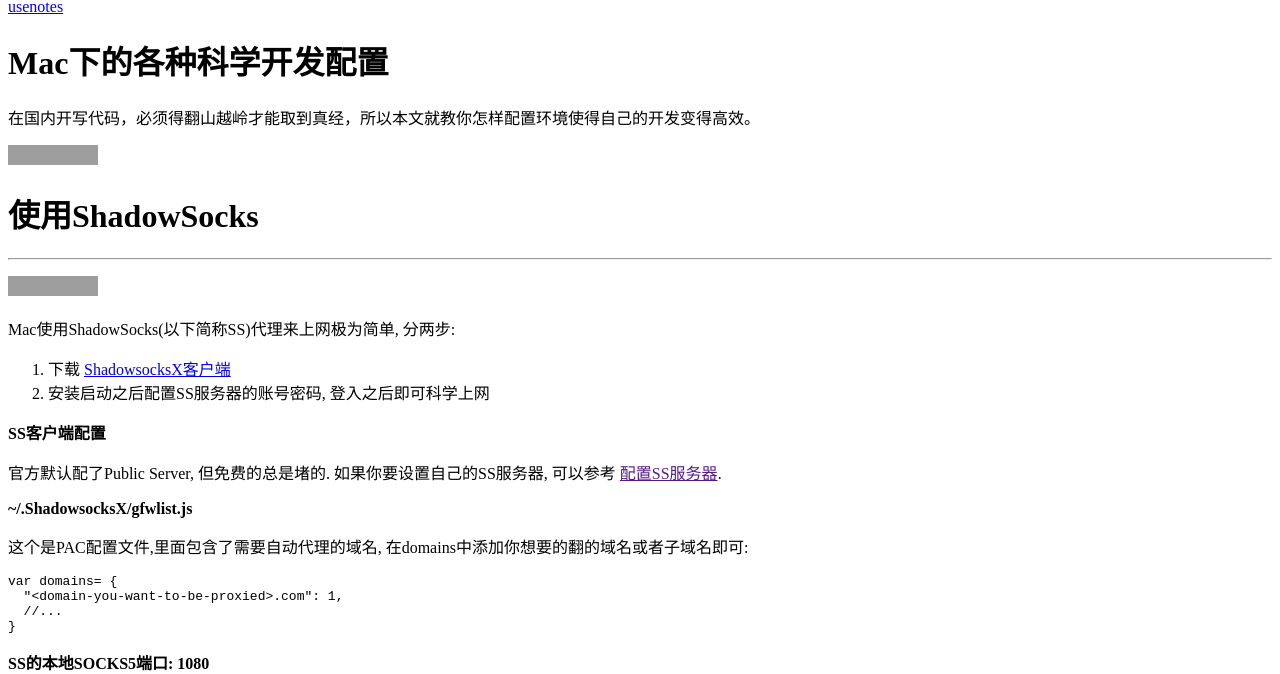
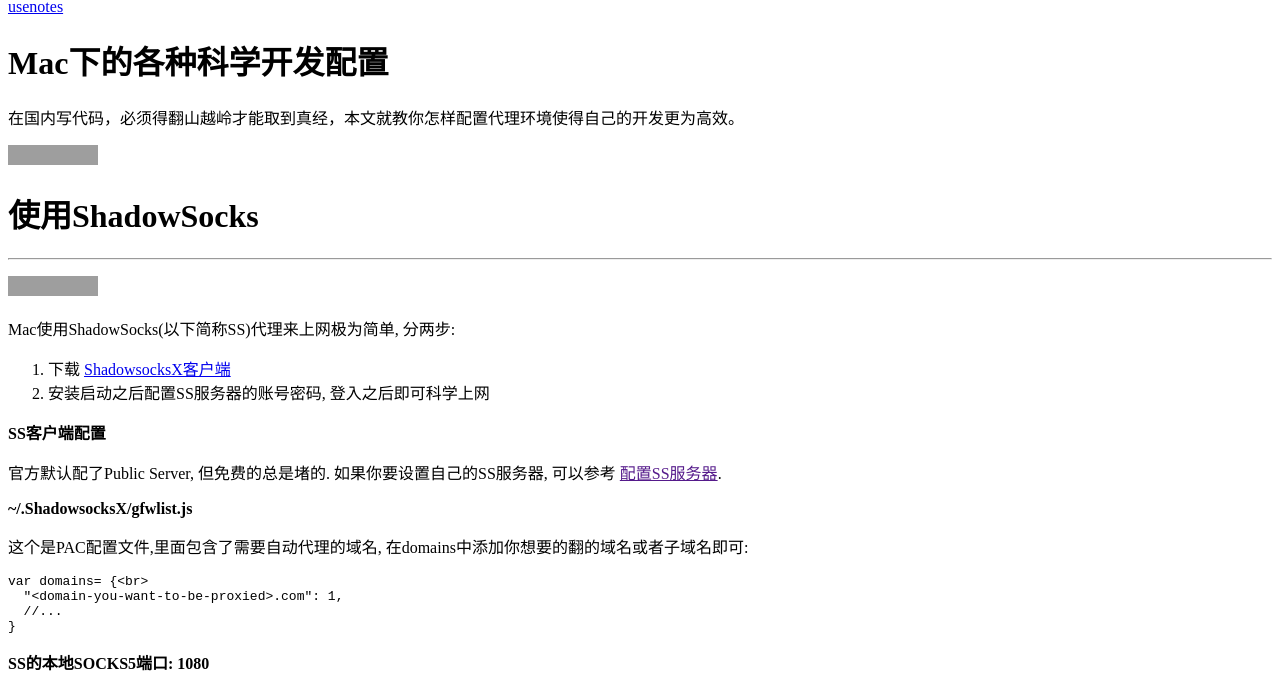
Before and after one commit to karfield/karfield.github.io, a Jekyll site: the page built from _posts/2015-01-21-setup-proxy-for-mac.md, in a window 1280 px wide. Shown: the part 145-819 px from the top of the page. Built offline with Jekyll 4.4.1, drawn with Linux system fonts in a browser that asks for light colours; nearby versions of some CDN libraries; library files that are not in the unit come from our copies; comment, search, counter and statistics services are not loaded; grey boxes are pictures that could not be loaded.

Commit message:
Update 2015-01-21-setup-proxy-for-mac.md

````diff
--- a/_posts/2015-01-21-setup-proxy-for-mac.md
+++ b/_posts/2015-01-21-setup-proxy-for-mac.md
@@ -5,7 +5,7 @@ date:   2015-01-21 12:00:00
 categories: usenotes
 ---
 
-在国内开写代码，必须得翻山越岭才能取到真经，所以本文就教你怎样配置环境使得自己的开发变得高效。
+在国内写代码，必须得翻山越岭才能取到真经，本文就教你怎样配置代理环境使得自己的开发更为高效。
 
 ![tested](https://img.shields.io/badge/本文所述方法在Mac_OS_X_10.10-通过了验证-brightgreen.svg)
 
@@ -28,7 +28,7 @@ Mac使用ShadowSocks(以下简称SS)代理来上网极为简单, 分两步:
 这个是PAC配置文件,里面包含了需要自动代理的域名, 在domains中添加你想要的翻的域名或者子域名即可:
 
 ```
-var domains= {
+var domains= {<br>
   "<domain-you-want-to-be-proxied>.com": 1,
   //...
 }
````
